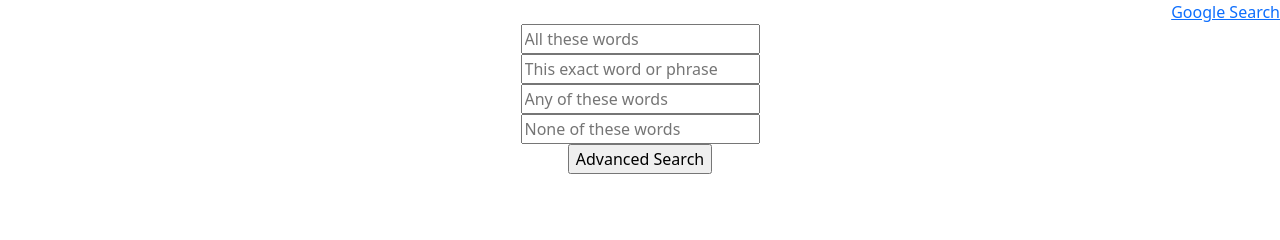
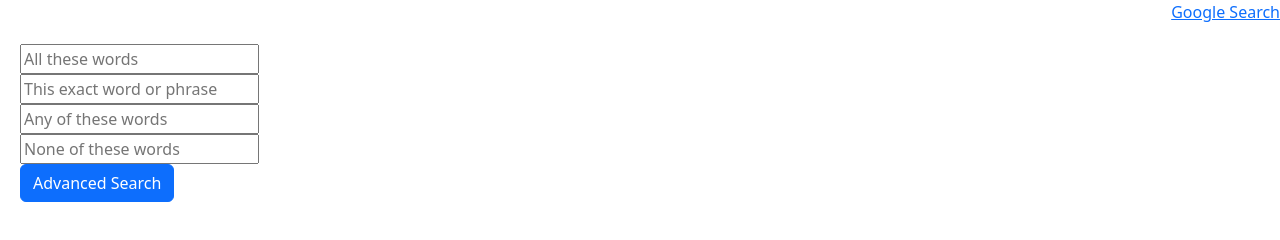
Before and after one commit to MarcusKolvador/A42, a website: page cs50_webdev/search/advanced_search.html in a window 1280 px wide. Drawn offline with nearby package versions, Linux system fonts and the light colour scheme.

Commit message:
blue buttons

```diff
--- a/cs50_webdev/search/advanced_search.html
+++ b/cs50_webdev/search/advanced_search.html
@@ -10,7 +10,7 @@
         <div style = "text-align: right">
             <a href = "index.html"> Google Search </a>
         </div>
-        <div style = "text-align: center" >
+        <div style="text-align: left; padding: 20px;">
             <form action="https://www.google.com/search">
                 <!-- all these words -->
                 <input type="hidden" name="tbm" value="vid">
@@ -18,7 +18,7 @@
                 <input type="text" name="q" placeholder="This exact word or phrase"> <br>
                 <input type="text" name="q" placeholder="Any of these words"> <br>
                 <input type="text" name="q" placeholder="None of these words"> <br>
-                <input type="submit" value="Advanced Search">
+                <input type="submit" class="btn btn-primary" value="Advanced Search">
             </form>
         </div>
     </body>
```
Also changed, not shown: cs50_webdev/search/image_search.html (+1 -1 lines), cs50_webdev/search/index.html (+1 -1 lines).
